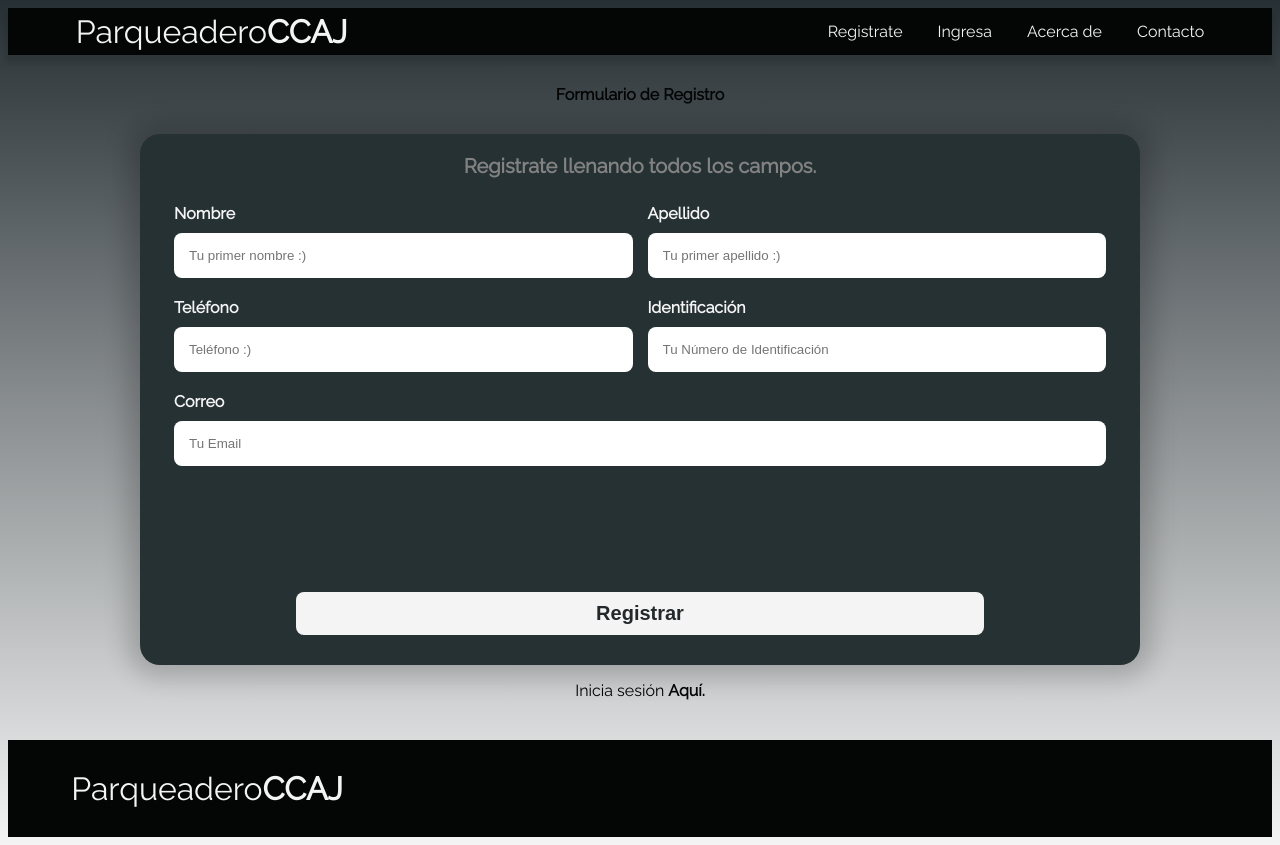
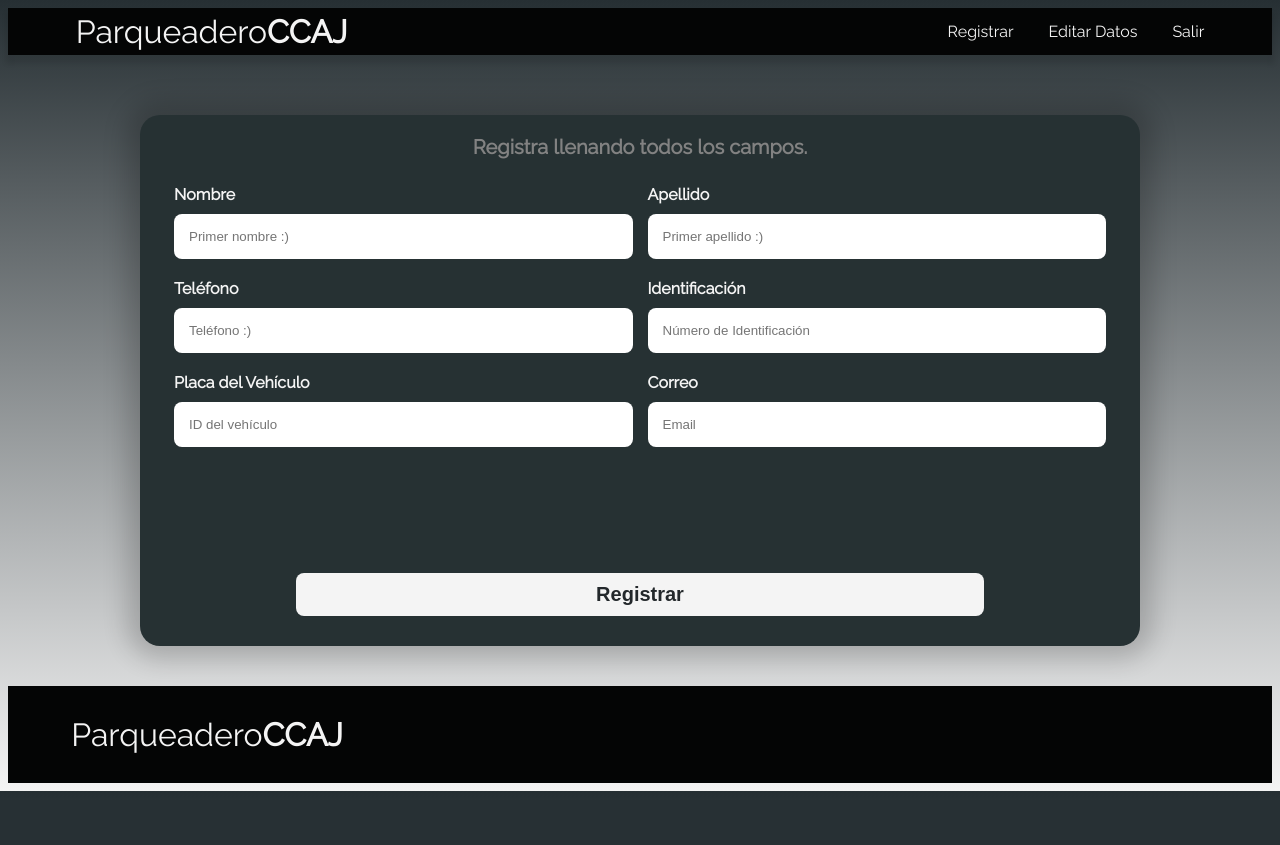
Before and after one commit to CamDev0/Proyecto-parqueadero., a PHP site: page /registro.php in a window 1280 px wide. After the commit the page ends 791 px from the top, so only its background shows below. Run offline with PHP 8.4, Linux system fonts and the light colour scheme.

Commit message:
Agregando admin y modificaciones

```diff
--- a/controlador/login_user.php
+++ b/controlador/login_user.php
@@ -10,7 +10,7 @@
 
             //Consulta
 
-            $sql = $conexion -> query("SELECT * FROM usuarios WHERE Nombre = '$usuario' and Identificacion = '$clave'");
+            $sql = $conexion -> query("SELECT * FROM admin WHERE User = '$usuario' and Password = '$clave'");
 
             //pregunto si existen esos datos
 
--- a/controlador/modificar_user.php
+++ b/controlador/modificar_user.php
@@ -2,16 +2,17 @@
 
 <?php
     if(!empty($_POST["edit"])) {
-        if (!empty($_POST["nombre"]) and !empty($_POST["apellido"]) and !empty($_POST["tel"]) and !empty($_POST["id"]) and !empty($_POST["email"]) ) {
+        if (!empty($_POST["nombre"]) and !empty($_POST["apellido"]) and !empty($_POST["tel"]) and !empty($_POST["id"]) and !empty($_POST["placa"]) and !empty($_POST["email"]) ) {
 
             $idR = $_POST["idRegister"];
             $nombre = $_POST["nombre"];
             $apellido = $_POST["apellido"];
             $tel = $_POST["tel"];
             $cod = $_POST["id"];
+            $placa = $_POST["placa"];
             $email = $_POST["email"];
 
-            $sql = $conexion -> query("Update usuarios SET Nombre = '$nombre', Apellido = '$apellido', Telefono = '$tel', Identificacion = '$cod', Correo = '$email' WHERE id = $idR");
+            $sql = $conexion -> query("Update usuarios SET Nombre = '$nombre', Apellido = '$apellido', Telefono = '$tel', Identificacion = '$cod', Placa = '$placa', Correo = '$email' WHERE id = $idR");
 
             //validamos si se cumple.
             if ($sql == 1) {
--- a/controlador/registro_user.php
+++ b/controlador/registro_user.php
@@ -6,7 +6,7 @@
 
 if(!empty($_POST["registro"]))
 {
-    if (empty($_POST["nombre"]) or empty($_POST["apellido"]) or empty($_POST["tel"]) or empty($_POST["id"]) or empty($_POST["email"])) {
+    if (empty($_POST["nombre"]) or empty($_POST["apellido"]) or empty($_POST["tel"]) or empty($_POST["id"])  or empty($_POST["placa"]) or empty($_POST["email"])) {
     echo '<div class="alert">Algunos campos pueden estar vacíos </div>';
     } else {
         //capturamos los datos
@@ -15,11 +15,12 @@ if(!empty($_POST["registro"]))
         $apellido = $_POST["apellido"];
         $tel = $_POST["tel"];
         $id = $_POST["id"];
+        $placa = $_POST["placa"];
         $email = $_POST["email"];
 
         //registramos a la BD
 
-        $sql = $conexion -> query("INSERT INTO usuarios(Nombre, Apellido, Telefono, Identificacion, Correo) values ('$nombre', '$apellido','$tel', $id, '$email')");
+        $sql = $conexion -> query("INSERT INTO usuarios(Nombre, Apellido, Telefono, Identificacion, Placa, Correo) values ('$nombre', '$apellido','$tel', $id, '$placa', '$email')");
 
 
 
--- a/styles.css
+++ b/styles.css
@@ -37,6 +37,7 @@ img {
 }
 
 /*Utilidades*/
+
 
 .sombra {
     box-shadow: 0px 0px 25px 13px rgba(0,0,0,0.19);
@@ -237,7 +238,23 @@ a {
     border: none;
 }
 
+.boton-filtro {
+    background-color: var(--white);
+    color: #23282b;
+    padding: 1rem 10rem;
+    font-size: 2rem;
+    font-weight: bold;
+    text-decoration: none;
+    border-radius: .8rem;
+    border: none;
+}
+
 .boton:hover {
+    cursor: pointer;
+    opacity: .7;
+}
+
+.boton-filtro:hover {
     cursor: pointer;
     opacity: .7;
 }
@@ -276,10 +293,10 @@ a {
     }
 }
 
-.campos:nth-child(5),
-.campos:nth-child(6){     /*seleccionamos los valores de la columna 'correo'*/
-    grid-column: 1 / 3;   /*Para alargar la fila (correo) de la 1 a la 3*/
-}
+ /* .campos:nth-child(5),
+.campos:nth-child(6){     seleccionamos los valores de la columna 'correo'
+    grid-column: 1 / 3;   Para alargar la fila (correo) de la 1 a la 3
+}  */
 
 .campos {
     margin-bottom: 2rem;
@@ -302,6 +319,13 @@ a {
     width: 100%;
     border: none;
     padding: 1.5rem;
+    border-radius: 8px;
+}
+
+.form-filtro {
+    width: 50%;
+    border: none;
+    padding: 1rem;
     border-radius: 8px;
 }
 
--- a/vistas/edit.php
+++ b/vistas/edit.php
@@ -66,6 +66,12 @@
                         </div>
 
                         <div class="campos">
+                            <label>ID del vehículo</label>
+
+                            <input class="form" type="id"  name="placa" value = "<?= $datos -> Placa?>">
+                        </div>
+
+                        <div class="campos">
                             <label>Correo</label>
 
                             <input class="form" type="email"  name = "email" value = "<?= $datos -> Correo?>">
--- a/vistas/footer.php
+++ b/vistas/footer.php
@@ -1,7 +1,7 @@
 <footer class="footer-principal">
         <div class="container">
             <div class="navbar">
-                <a class="logo" href="../index.php">
+                <a class="logo" href="./index.php">
                     <h1 class="logo__name no-margin text-center">Parqueadero<span class="logo__bold">CCAJ</span> </h1>
                 </a>
             </div>
--- a/vistas/header.php
+++ b/vistas/header.php
@@ -6,10 +6,9 @@
                     <h1 class="logo__name no-margin text-center">Parqueadero<spa class="logo__bold">CCAJ</spa> </h1>
                 </a>
                     <nav class="nav">
-                        <a href="./registro.php" class="nav__link">Registrate</a>
-                        <a href="./login.php" class="nav__link">Ingresa</a>
                         <a href="nosotros.php" class="nav__link">Acerca de</a>
                         <a href="contacto.php" class="nav__link">Contacto</a>
+                        <a href="./login.php" class="nav__link">Admin</a>
                     </nav>
             </div>
         </div>
--- a/vistas/headerLogin.php
+++ b/vistas/headerLogin.php
@@ -5,7 +5,8 @@
                     <h1 class="logo__name no-margin text-center">Parqueadero<spa class="logo__bold">CCAJ</spa> </h1>
                 </a>
                     <nav class="nav">
-                        <a href="consultas.php" class="nav__link">Consultas</a>
+                    <a href="./registro.php" class="nav__link">Registrar</a>
+                        <!-- <a href="consultas.php" class="nav__link">Consultas</a> -->
                         <a href="crud.php" class="nav__link">Editar Datos</a>
                         <a href="index.php" class="nav__link">Salir</a>
                     </nav>
--- a/vistas/principal.php
+++ b/vistas/principal.php
@@ -61,10 +61,6 @@
 
     </section>
 
-    <?php
-    include("alerta.php");
-    ?>
-
     <footer>
     <?php
         require_once("footerLogin.php");
--- a/vistas/registro.php
+++ b/vistas/registro.php
@@ -17,28 +17,28 @@
 
     <header>
     <?php
-        require_once("header.php");
+        require_once("headerLogin.php");
     ?>
     </header>
     <!--form-->
     <section>
-        <div class = "text-center tittles">Formulario de Registro</div>
+      <div class = "text-center tittles"></div>
         <form class="formulario sombra" action="registro.php" method="post">
             <!--Fieldset para dar información dentro del campo de formularios.-->
             <fieldset>
-                <legend>Registrate llenando todos los campos.</legend>
+                <legend>Registra llenando todos los campos.</legend>
 
                 <div class="contenedor-campos">
                     <div class="campos">
                         <label>Nombre</label>
 
-                        <input class="form" type="text" placeholder="Tu primer nombre :)" name="nombre">
+                        <input class="form" type="text" placeholder="Primer nombre :)" name="nombre">
                     </div>
 
                     <div class="campos">
                         <label>Apellido</label>
 
-                        <input class="form" type="text" placeholder="Tu primer apellido :)" name="apellido">
+                        <input class="form" type="text" placeholder="Primer apellido :)" name="apellido">
                     </div>
 
                     <div class="campos">
@@ -50,13 +50,19 @@
                     <div class="campos">
                         <label>Identificación</label>
 
-                        <input class="form" type="id" placeholder="Tu Número de Identificación" name="id">
+                        <input class="form" type="id" placeholder="Número de Identificación" name="id">
+                    </div>
+
+                    <div class="campos">
+                        <label>Placa del Vehículo</label>
+
+                        <input class="form" type="id" placeholder="ID del vehículo" name="placa">
                     </div>
 
                     <div class="campos">
                         <label>Correo</label>
 
-                        <input class="form" type="email" placeholder="Tu Email" name = "email">
+                        <input class="form" type="email" placeholder="Email" name = "email">
                     </div>
 
                 </div> <!--contenedor-campos-->
@@ -73,13 +79,9 @@
         </form>
     </section>
 
-    <div class="text-center">
-        <p>Inicia sesión <span class="footer-name"> <a href="login.php" >Aquí.</a></span> </p>
-    </div>
-
     <footer>
     <?php
-        require_once("footer.php");
+        require_once("footerLogin.php");
     ?>
     </footer>
     <!------------------>
```
Also changed, not shown: vistas/crud.php (+81 -23 lines), vistas/login.php (+3 -6 lines).
